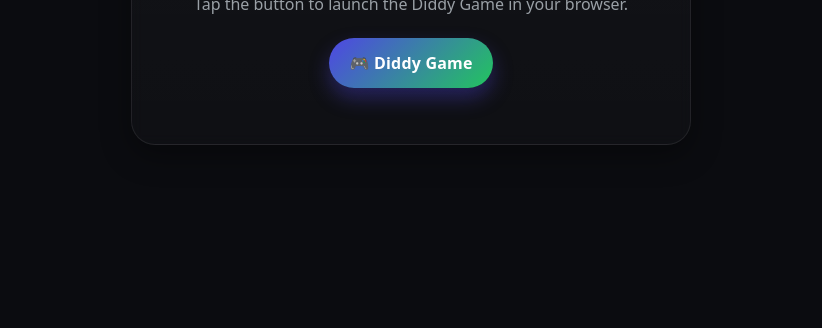
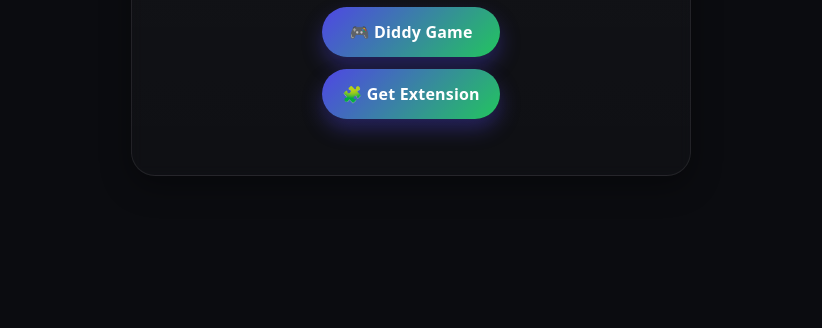
Before and after one commit to Ashton20271/ashton20271.github.io, a plain HTML site: page index.html in a window 1280 px wide. Shown: the part 472-800 px from the top of the page, without its empty margins (229-1051 px from the left). Drawn offline with Linux system fonts and the light colour scheme.

Commit message:
add extension button

```diff
--- a/index.html
+++ b/index.html
@@ -115,6 +115,7 @@
       <p class="desc">Tap the button to launch the Diddy Game in your browser.</p>
       <div class="actions">
         <a class="btn" href="https://ashton20271.github.io/diddygame/" aria-label="Open Diddy Game">🎮 Diddy Game</a>
+        <a class="btn" href="https://github.com/Ashton20271/diddygame/releases/latest" aria-label="Get Extension">🧩 Get Extension</a>
       </div>
       <footer>
       </footer>
```
